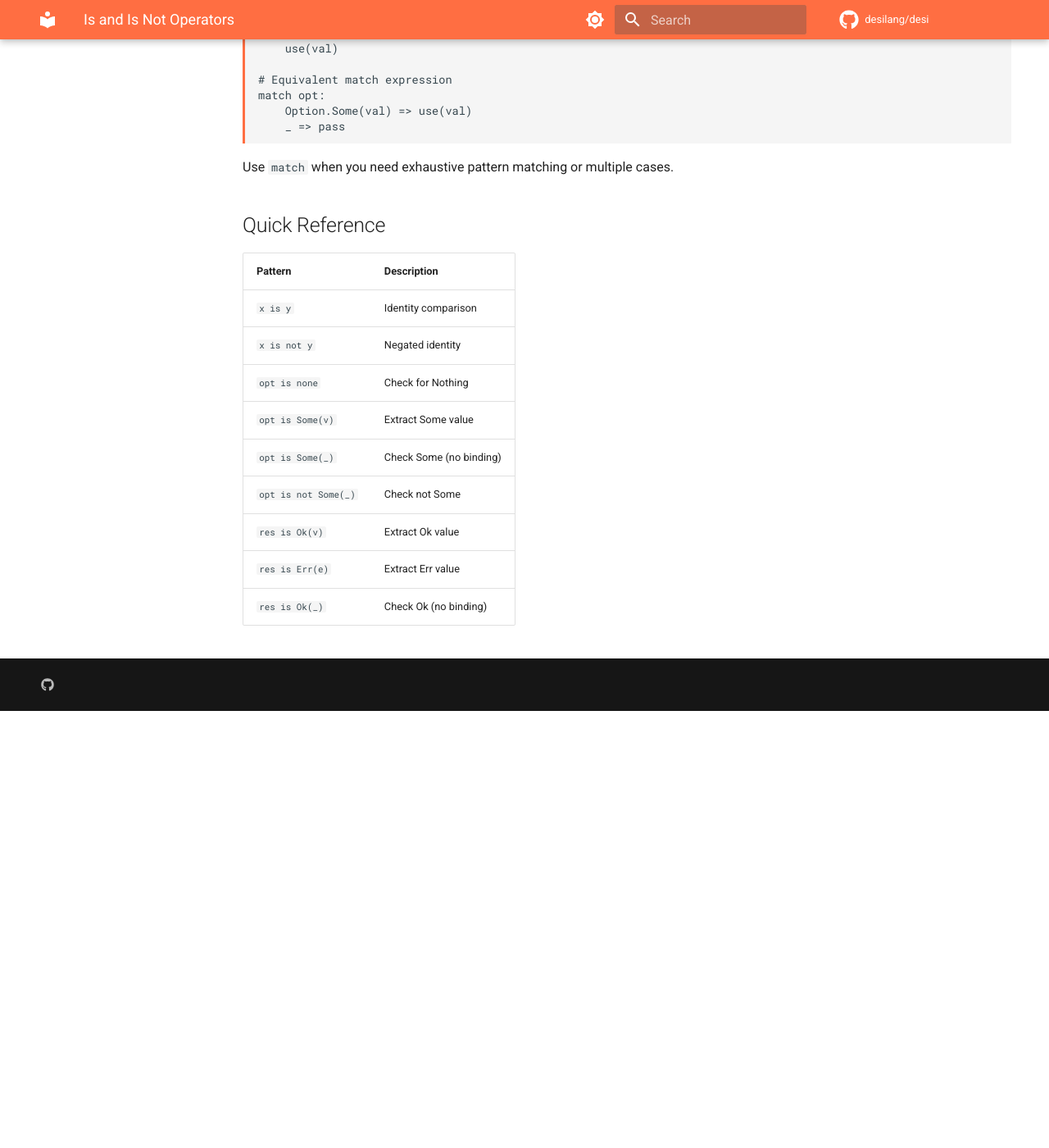
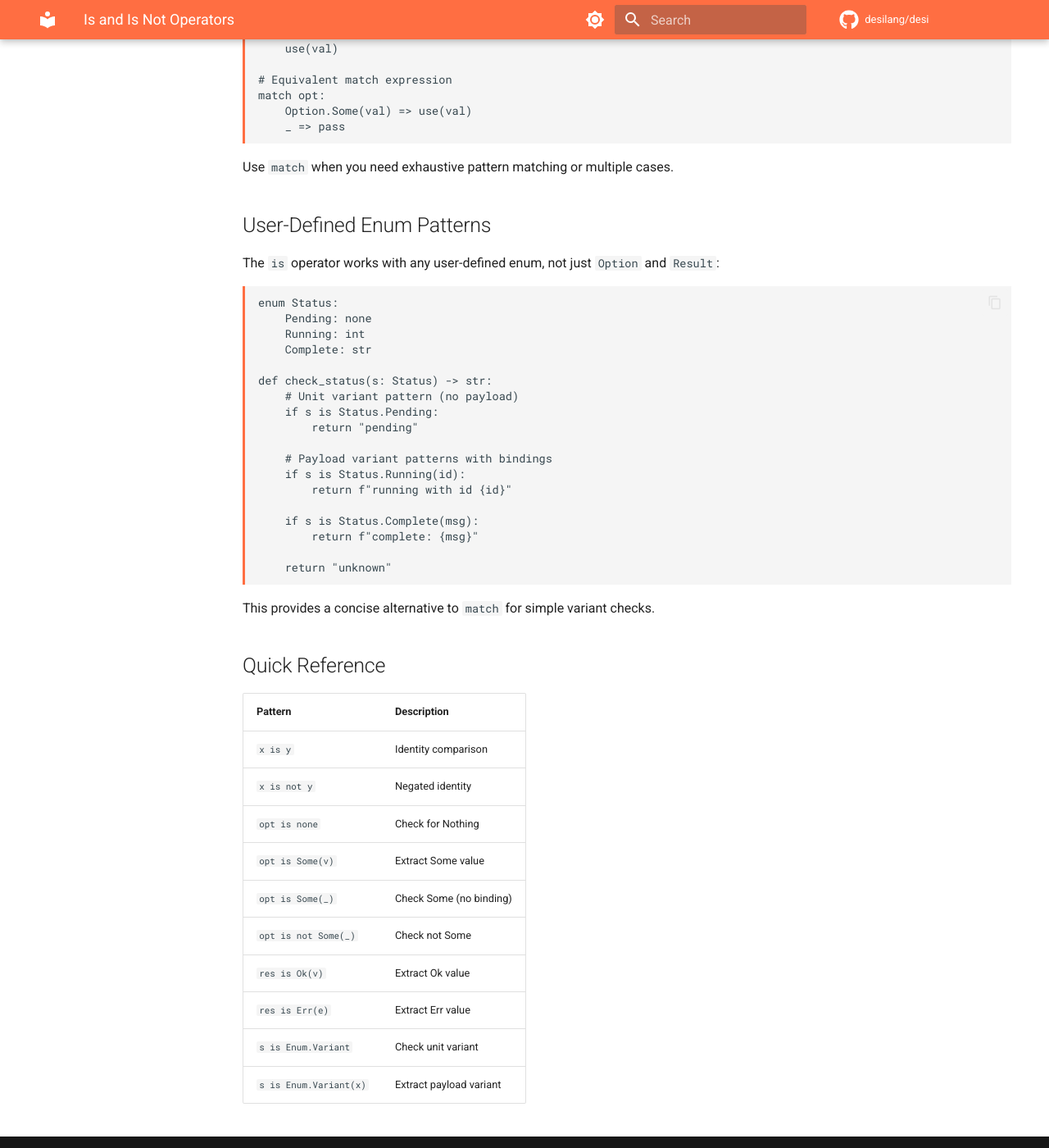
Before and after one commit to desilang/desi, an MkDocs documentation site: the page built from book/docs/language/is-operator.md, in a window 1280 px wide and 1400 px high, scrolled down 2845 px. Shown: the whole window at 82% size. Built offline with MkDocs 1.6.1 and Material for MkDocs 9.7.7, drawn with Linux system fonts in a browser that asks for light colours; comment, search, counter and statistics services are not loaded; the version menu is left out; before the commit the page ends 3712 px from its top, so only the background shows below that.

Commit message:
docs: add user-defined enum patterns to is-operator guide

````diff
--- a/book/docs/language/is-operator.md
+++ b/book/docs/language/is-operator.md
@@ -136,6 +136,33 @@ match opt:
 
 Use `match` when you need exhaustive pattern matching or multiple cases.
 
+## User-Defined Enum Patterns
+
+The `is` operator works with any user-defined enum, not just `Option` and `Result`:
+
+```desi
+enum Status:
+    Pending: none
+    Running: int
+    Complete: str
+
+def check_status(s: Status) -> str:
+    # Unit variant pattern (no payload)
+    if s is Status.Pending:
+        return "pending"
+
+    # Payload variant patterns with bindings
+    if s is Status.Running(id):
+        return f"running with id {id}"
+
+    if s is Status.Complete(msg):
+        return f"complete: {msg}"
+
+    return "unknown"
+```
+
+This provides a concise alternative to `match` for simple variant checks.
+
 ## Quick Reference
 
 | Pattern | Description |
@@ -148,4 +175,5 @@ Use `match` when you need exhaustive pattern matching or multiple cases.
 | `opt is not Some(_)` | Check not Some |
 | `res is Ok(v)` | Extract Ok value |
 | `res is Err(e)` | Extract Err value |
-| `res is Ok(_)` | Check Ok (no binding) |
+| `s is Enum.Variant` | Check unit variant |
+| `s is Enum.Variant(x)` | Extract payload variant |
````
